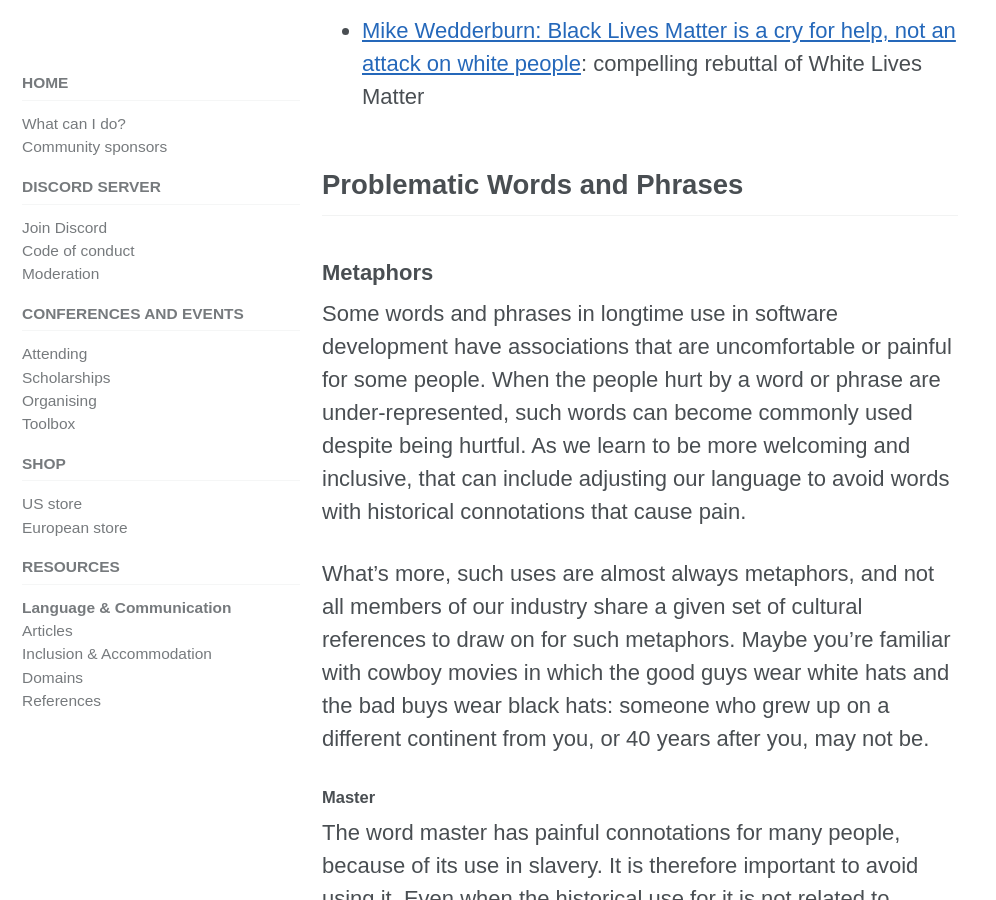
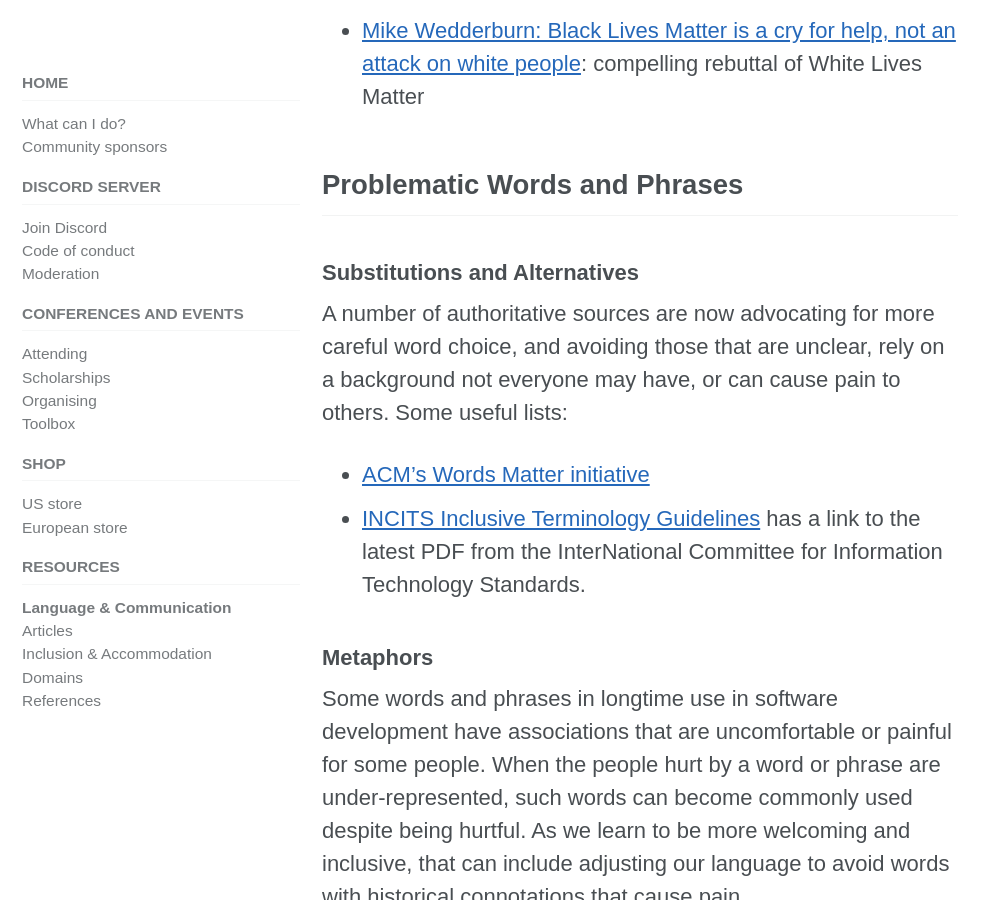
Before and after one commit to include-cpp/include-cpp.github.io, a Jekyll site: the page built from resources/language/index.md, in a window 1280 px wide and 900 px high, scrolled down 2565 px. Shown: the whole window, without its empty margins (0-996 px from the left). Built offline with Jekyll 4.4.1, drawn with Linux system fonts in a browser that asks for light colours; cached includes are drawn as plain includes; nearby versions of some CDN libraries; some of the changed text lies outside the part shown.

Commit message:
added links to alternative words and phrases
Co-Authored-By: Clare Macrae <github@cfmacrae.fastmail.co.uk>

```diff
--- a/resources/language/index.md
+++ b/resources/language/index.md
@@ -63,6 +63,13 @@ title: Language and Communication
 <!-- ### Neo-pronouns -->
 
 ## Problematic Words and Phrases
+
+### Substitutions and Alternatives
+
+A number of authoritative sources are now advocating for more careful word choice, and avoiding those that are unclear, rely on a background not everyone may have, or can cause pain to others. Some useful lists:
+
+* [ACM's Words Matter initiative](https://www.acm.org/diversity-inclusion/words-matter)
+* [INCITS Inclusive Terminology Guidelines](https://standards.incits.org/apps/group_public/document.php?document_id=131788&wg_abbrev=resources) has a link to the latest PDF from the InterNational Committee for Information Technology Standards.
 
 ### Metaphors
 
```
